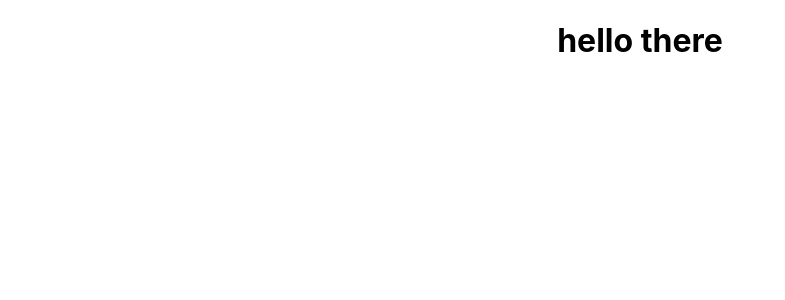
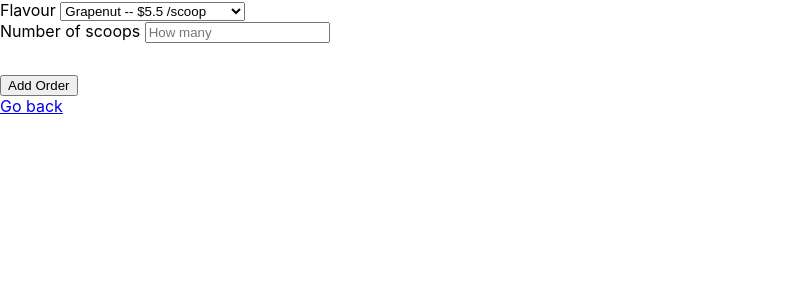
Before and after one commit to Marius1388/icecream-shop, a React (Create React App) app: page /addorder in a window 1280 px wide. Shown: the top 300 px of the page, without its empty margins (0-785 px from the left). Built offline with nearby package versions, Linux system fonts and the light colour scheme.

Commit message:
Link and Switch implemented

```diff
--- a/package.json
+++ b/package.json
@@ -10,8 +10,11 @@
     "react": "^16.13.1",
     "react-dom": "^16.13.1",
     "react-redux": "^7.2.0",
+    "react-router-dom": "^5.2.0",
     "react-scripts": "3.4.1",
-    "redux": "^4.0.5"
+    "reactstrap": "^8.5.1",
+    "redux": "^4.0.5",
+    "redux-thunk": "^2.3.0"
   },
   "scripts": {
     "start": "react-scripts start",
--- a/src/App.js
+++ b/src/App.js
@@ -1,9 +1,10 @@
 import React, { Component } from 'react';
 import './App.css';
-
+import {Switch ,Route} from "react-router-dom";
 import { Provider } from 'react-redux';
 import store from './store';
 import OrderList from './components/OrderList'
+import OrderInput from './components/OrderInput'
 
 
 
@@ -13,10 +14,10 @@ class App extends Component {
   render(){
     return (
     <Provider store = {store}>
-        <div className="App">
-          <h1>hello there</h1>
-          <OrderList />
-        </div>
+        <Switch>
+          <Route exact path='/' component={OrderList} />
+          <Route exact path='/addorder' component={OrderInput} />
+        </Switch>
     </Provider>
   );
   }
--- a/src/actions.js
+++ b/src/actions.js
@@ -26,7 +26,8 @@ export const getOrders = () => dispatch => {
 };
 
 export const addOrder = order => dispatch => {
-    axios.post('/api/', order)
+    // axios.post('/api/', order)
+    axios.post('http://localhost:3000/api/', order,null)
         .then(res =>
             dispatch({
                 type:ADD_ORDER,
--- /dev/null
+++ b/src/components/OrderInput.js
@@ -0,0 +1,118 @@
+import React, {Component} from 'react';
+
+import { Button, Form,FormGroup, Label,Input, Alert} from 'reactstrap';
+import {connect} from 'react-redux'
+import {Link} from 'react-router-dom'
+import {addOrder} from '../actions'
+import {products} from '../products'
+
+
+class OrderInput extends Component {
+
+
+    state = {
+        order: {
+            productName: '',
+            numberOfScoops: '',
+            pricePerScoop:'',
+            totalCost:'',
+            createdAt:'',
+            lastModified:''
+        },
+        msg: null
+        }
+
+
+
+    onChange = (e) =>{
+        this.setState({
+            [e.target.name]:e.target.value
+        }, () => console.log(this.state))
+    }
+
+    onSubmit = e => {
+        e.preventDefault();
+
+        const {productName, numberOfScoops, pricePerScoop:{order}}=  this.state.order
+
+        //Add order via addOrder action
+        if({productName} && {numberOfScoops}){
+            this.props.addOrder(order);
+
+        }else{
+            this.setState({ msg: "Please enter all fields" });
+
+        }
+
+    }
+
+    onSelect = (e) =>{
+        this.setState({
+            [e.target.name]:e.target.value
+        }, () => console.log(this.state))
+    }
+
+
+
+
+    render(){
+        return(
+            <div>
+                {this.state.msg ? (
+                    <Alert color='danger'>{this.state.msg}</Alert>
+                    ) : null}
+
+            <Form onSubmit={this.onSubmit}>
+                        <FormGroup>
+                            <div>
+                                <Label for=''> Flavour </Label>
+                                <Input
+                                    type='select'
+                                    name= 'productName'
+                                    id='productName'
+                                    placeholder='Choose a flavour'
+                                    onClick={this.onSelect}
+                                >
+                                    {/* do a map through products to pick one */}
+
+                                    {products.map (({_id,name,pricePerScoop}) => (
+                                        <option key={_id} value={name} > {name} -- ${pricePerScoop} /scoop</option>
+                                    ))}
+
+                                </Input>
+                            </div>
+                            <div>
+                                <Label for="numberOfScoops">Number of scoops </Label>
+                                <Input type='number'
+                                    name= 'numberOfScoops'
+                                    id='numberOfScoops'
+                                    placeholder='How many'
+                                    onChange={this.onChange}
+                                ></Input>
+                            </div>
+
+                            <Button
+                                color='dark'
+                                style={{marginTop:'2rem'}}
+                                block
+                                onClick={addOrder}
+                            >Add Order</Button>
+                        </FormGroup>
+                    </Form>
+
+                <div>
+                    <Link to='/'>Go back</Link>
+                </div>
+         </div>
+         )
+    }
+}
+    const mapStateToProps = state => ({
+        products: state.products,
+    })
+
+    const mapDispatchToProps= dispatch => ({
+        addOrder: order =>dispatch(addOrder(order))
+    })
+
+    export default connect(mapStateToProps, mapDispatchToProps)(OrderInput)
--- a/src/components/OrderList.js
+++ b/src/components/OrderList.js
@@ -1,14 +1,19 @@
 import React from 'react';
 import Order from './Order';
 import {connect} from 'react-redux'
+import {Link} from 'react-router-dom'
 
-import {getOrders,deleteOrder,editOrder} from '../actions'
+import {getOrders} from '../actions'
 
 const OrderList = ({orders}) => {
      console.log(orders)
     // const orders = props.orders;
     return(
         <div>
+            <div>
+                <h1>OrderList Component</h1>
+                <span>here should be displayed all the orders made so far</span>
+            </div>
             {
                 orders.map((order,i) =>{
                     return (<Order
@@ -22,6 +27,10 @@ const OrderList = ({orders}) => {
                         );
                 })
             }
+            <div>
+                 <Link  to='/addorder'> Add new order </Link>
+            </div>
+
         </div>
     )
 }
--- a/src/index.js
+++ b/src/index.js
@@ -1,5 +1,6 @@
 import React from 'react';
 import ReactDOM from 'react-dom';
+import { BrowserRouter } from "react-router-dom";
 import './index.css';
 import App from './App';
 import { Provider} from 'react-redux';
@@ -9,7 +10,9 @@ import * as serviceWorker from './serviceWorker';
 ReactDOM.render(
   <React.StrictMode>
     <Provider store={store}>
+      <BrowserRouter>
       <App />
+      </BrowserRouter>
     </Provider>
   </React.StrictMode>,
   document.getElementById('root')
--- a/src/store.js
+++ b/src/store.js
@@ -1,12 +1,18 @@
-import {createStore} from 'redux';
+import {createStore,applyMiddleware, compose} from 'redux';
+import thunk from 'redux-thunk'
 
 import rootReducer from './reducers';
 
 const initialState = {};
 
+const middleware = [thunk] ;
+
 const store = createStore (rootReducer,
     initialState,
-    window.__REDUX_DEVTOOLS_EXTENSION__ && window.__REDUX_DEVTOOLS_EXTENSION__()
+    compose(
+        applyMiddleware(...middleware),
+        window.__REDUX_DEVTOOLS_EXTENSION__ && window.__REDUX_DEVTOOLS_EXTENSION__()
+        )
     );
 
 export default store;
```
Also changed, not shown: src/components/OrderInputFunc.js (added, +70 -0 lines), 1 other file (tests, documents, lock files or other folders).
